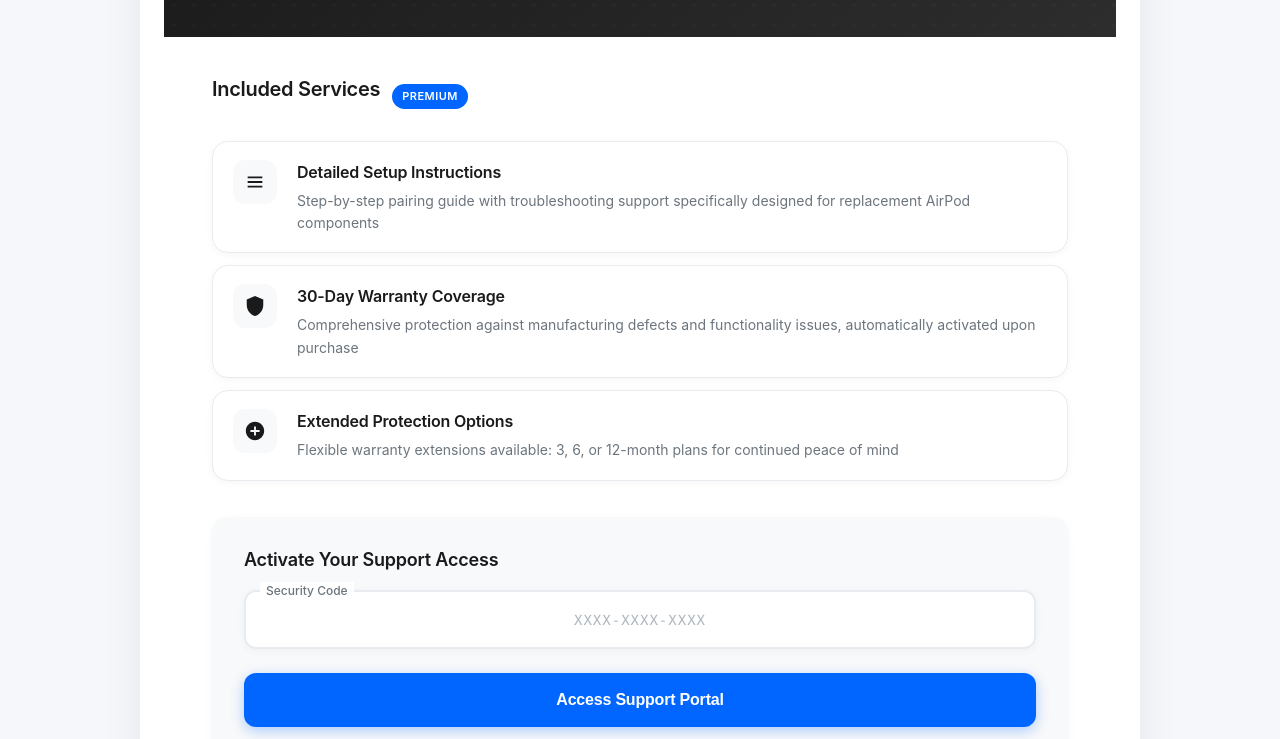
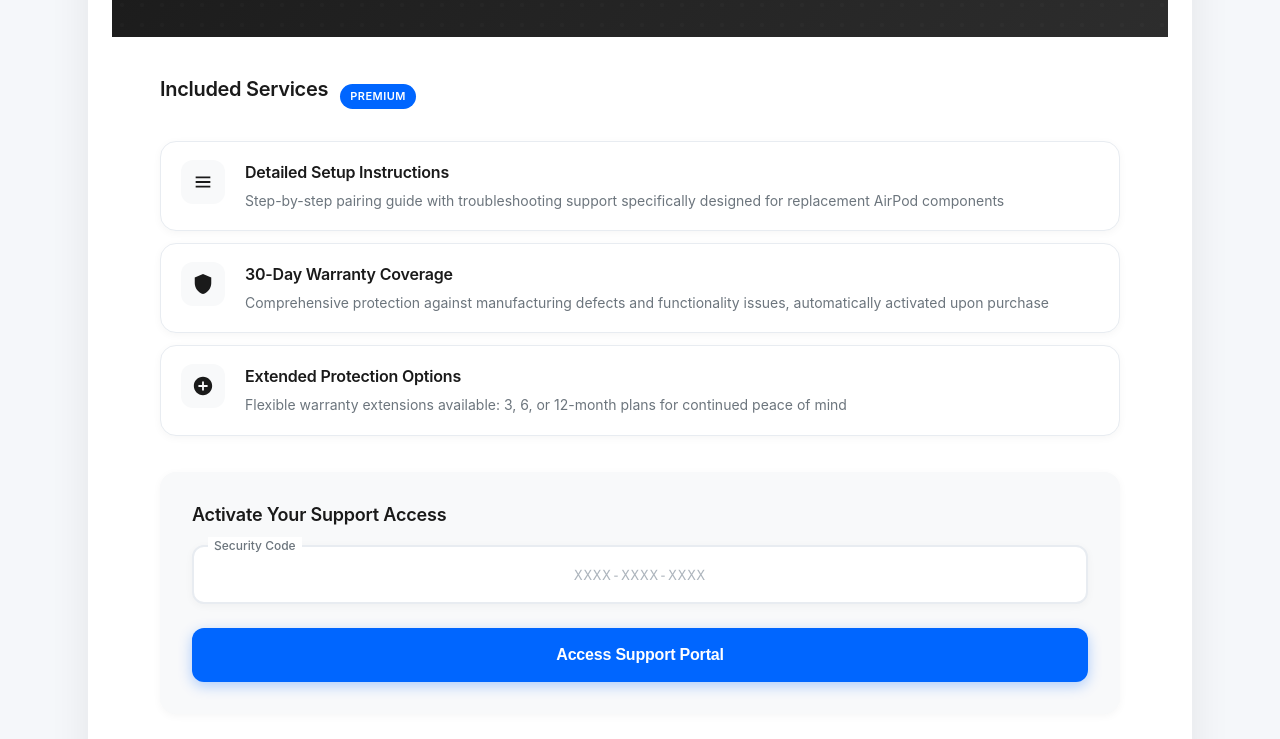
Before and after one commit to ljmukdev/AirPod-Support-Tracking-Portal, a website: page public/index.html in a window 1280 px wide. Shown: the part 313-1052 px from the top of the page. Drawn offline with Linux system fonts and the light colour scheme; no server answers.

Commit message:
Simplify alignment by making card span full container width to match header content area

```diff
--- a/public/index.html
+++ b/public/index.html
@@ -167,16 +167,8 @@
             background: white;
             border-radius: 20px;
             box-shadow: 0 10px 40px rgba(0, 0, 0, 0.08);
-            max-width: 720px;
             width: 100%;
             overflow: hidden;
-            margin: 0 auto;
-        }
-
-        @media (min-width: 768px) {
-            .card {
-                max-width: 1000px;
-            }
         }
 
         .card-header {
```
